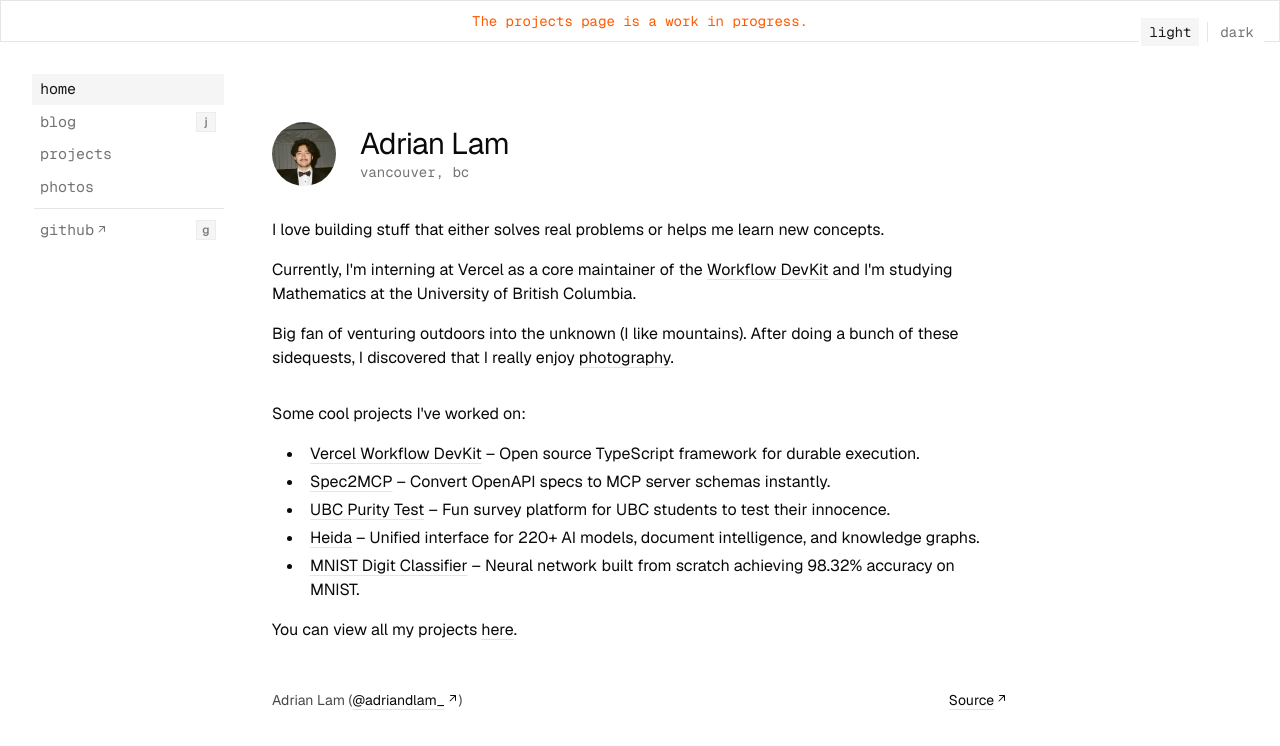
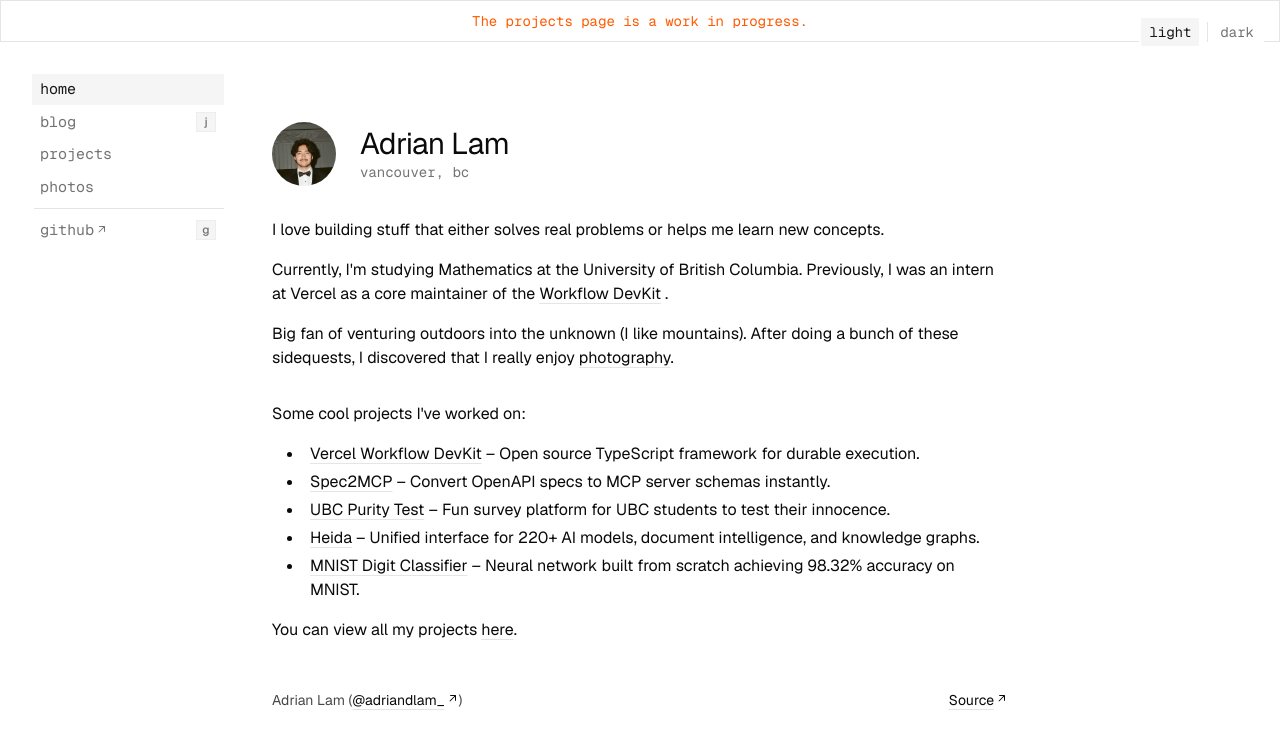
Before and after one commit to adriandlam/adriandlamcom, a Next.js app: page / in a window 1280 px wide. Shown: the top 746 px of the page. Built offline with nearby package versions, Linux system fonts and the light colour scheme.

Commit message:
chore: update current position

```diff
--- a/app/page.tsx
+++ b/app/page.tsx
@@ -31,7 +31,9 @@ export default async function Home() {
 						learn new concepts.
 					</p>
 					<p>
-						Currently, I&apos;m interning at Vercel as a core maintainer of the{" "}
+						Currently, I'm studying Mathematics at the University of British
+						Columbia. Previously, I was an intern at Vercel as a core maintainer
+						of the{" "}
 						<Link
 							href="https://useworkflow.dev"
 							target="_blank"
@@ -39,7 +41,7 @@ export default async function Home() {
 						>
 							Workflow DevKit
 						</Link>{" "}
-						and I'm studying Mathematics at the University of British Columbia.
+						.
 					</p>
 					<p>
 						Big fan of venturing outdoors into the unknown (I like mountains).
```
